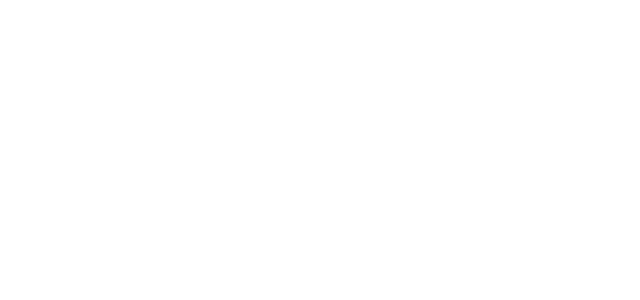
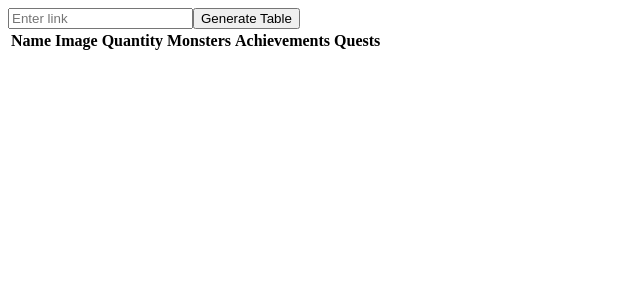
Before and after one commit to KerrianS/DofusHelper, a React (Create React App) app in the folder frontend/: page /craft in a window 1280 px wide. Before the commit this address had no page. Shown: the top 300 px of the page, without its empty margins (0-640 px from the left). Built offline with nearby package versions, Linux system fonts and the light colour scheme.

Commit message:
Listing all ressources & how to reward it

```diff
--- a/frontend/package.json
+++ b/frontend/package.json
@@ -7,6 +7,7 @@
     "@emotion/styled": "^11.14.0",
     "@mui/icons-material": "^6.4.1",
     "@mui/material": "^6.4.1",
+    "axios": "^1.7.9",
     "cra-template": "1.2.0",
     "react": "^18.2.0",
     "react-dom": "^18.2.0",
--- a/frontend/src/App.js
+++ b/frontend/src/App.js
@@ -1,6 +1,7 @@
 import React from 'react';
 import { BrowserRouter as Router, Routes, Route } from 'react-router-dom';
 import HomePage from './pages/Home/HomePage';
+import CraftList from './pages/Home/CraftList';
 
 function App() {
   return (
@@ -8,7 +9,7 @@ function App() {
       <div className="App">
         <Routes>
           <Route path="/" element={<HomePage />} />
-          {/* Ajoutez d'autres routes ici selon vos besoins */}
+          <Route path="/craft" element={<CraftList />} />
         </Routes>
       </div>
     </Router>
--- /dev/null
+++ b/frontend/src/assets/css/CraftList.css
@@ -0,0 +1,43 @@
+input {
+    margin: 10px;
+    padding: 5px;
+  }
+
+  button {
+    margin: 10px;
+    padding: 5px;
+  }
+
+  table {
+    margin-top: 20px;
+    border-collapse: collapse;
+    width: 100%;
+  }
+
+  th, td {
+    border: 1px solid black;
+    padding: 8px;
+    text-align: left;
+  }
+
+  th {
+    background-color: #f2f2f2;
+  }
+
+  img {
+    max-width: 50px;
+  }
+
+  ul {
+    list-style-type: none;
+    padding: 0;
+  }
+
+  li {
+    display: flex;
+    align-items: center;
+  }
+
+  li img {
+    margin-right: 10px;
+  }
--- /dev/null
+++ b/frontend/src/pages/Home/CraftList.jsx
@@ -0,0 +1,137 @@
+import React, { useState } from 'react';
+import axios from 'axios';
+import '../../assets/css/HomePage.css';
+
+const CraftList = () => {
+  const [link, setLink] = useState('');
+  const [data, setData] = useState([]);
+  const [items, setItems] = useState([]);
+
+  const handleInputChange = (e) => {
+    setLink(e.target.value);
+  };
+
+  const fetchData = async () => {
+    try {
+      const params = new URLSearchParams(link.split('?')[1]);
+      const list = params.get('list');
+      const rows = list.split(',').map(item => item.split(':'));
+
+      setData(rows);
+
+      const itemData = {};
+
+      for (const row of rows) {
+        const recipeResponse = await axios.get(`https://api.dofusdb.fr/recipes/${row[0]}?lang=fr`);
+        const qty = parseInt(row[1], 10);
+
+        for (let i = 0; i < recipeResponse.data.ingredientIds.length; i++) {
+          const ingredientId = recipeResponse.data.ingredientIds[i];
+          const quantity = recipeResponse.data.quantities[i] * qty;
+
+          if (!itemData[ingredientId]) {
+            const ingredientResponse = await axios.get(`https://api.dofusdb.fr/items/${ingredientId}?lang=fr`);
+            const dropMonsterIds = ingredientResponse.data.dropMonsterIds || [];
+            const achievementsThatReward = ingredientResponse.data.achievementsThatReward || [];
+            const questsThatReward = ingredientResponse.data.questsThatReward || [];
+
+            const monstersResponse = await axios.get(`https://api.dofusdb.fr/monsters?$limit=50&$skip=0&id[$in][]=${dropMonsterIds.join('&id[$in][]=')}&lang=fr`);
+            const achievementsResponse = await axios.get(`https://api.dofusdb.fr/achievements?id[]=${achievementsThatReward.join('&id[]=')}&lang=fr`);
+            const questsResponse = await axios.get(`https://api.dofusdb.fr/quests?id[]=${questsThatReward.join('&id[]=')}&lang=fr`);
+
+            itemData[ingredientId] = {
+              id: ingredientId,
+              name: ingredientResponse.data.name.fr,
+              img: ingredientResponse.data.img,
+              quantity: 0,
+              monsters: monstersResponse.data.data
+                .filter(monster => !monster.isMiniBoss)
+                .map(monster => ({
+                  name: monster.name.fr,
+                  img: monster.img,
+                  subareas: monster.subareas
+                })),
+              achievements: achievementsResponse.data.data.map(achievement => ({
+                name: achievement.name.fr,
+                img: achievement.img
+              })),
+              quests: questsResponse.data.data.map(quest => ({
+                name: quest.name.fr,
+                img: quest.img
+              }))
+            };
+          }
+
+          itemData[ingredientId].quantity += quantity;
+        }
+      }
+
+      const sortedItems = Object.values(itemData).sort((a, b) => b.quantity - a.quantity);
+      setItems(sortedItems);
+    } catch (error) {
+      console.error('Error fetching data:', error);
+    }
+  };
+
+  return (
+    <div>
+      <input
+        type="text"
+        value={link}
+        onChange={handleInputChange}
+        placeholder="Enter link"
+      />
+      <button onClick={fetchData}>Generate Table</button>
+      <table>
+        <thead>
+          <tr>
+            <th>Name</th>
+            <th>Image</th>
+            <th>Quantity</th>
+            <th>Monsters</th>
+            <th>Achievements</th>
+            <th>Quests</th>
+          </tr>
+        </thead>
+        <tbody>
+          {items.map((item, index) => (
+            <tr key={index}>
+              <td>{item.name}</td>
+              <td><img src={item.img} alt={item.name} width="50" /></td>
+              <td>{item.quantity}</td>
+              <td>
+                <ul>
+                  {item.monsters.map((monster, idx) => (
+                    <li key={idx}>
+                      <img src={monster.img} alt={monster.name} width="30" /> {monster.name} ({monster.subareas.join(', ')})
+                    </li>
+                  ))}
+                </ul>
+              </td>
+              <td>
+                <ul>
+                  {item.achievements.map((achievement, idx) => (
+                    <li key={idx}>
+                      <img src={achievement.img} alt={achievement.name} width="30" /> {achievement.name}
+                    </li>
+                  ))}
+                </ul>
+              </td>
+              <td>
+                <ul>
+                  {item.quests.map((quest, idx) => (
+                    <li key={idx}>
+                      <img src={quest.img} alt={quest.name} width="30" /> {quest.name}
+                    </li>
+                  ))}
+                </ul>
+              </td>
+            </tr>
+          ))}
+        </tbody>
+      </table>
+    </div>
+  );
+};
+
+export default CraftList;
```
Also changed, not shown: 2 other files (tests, documents, lock files or other folders).
